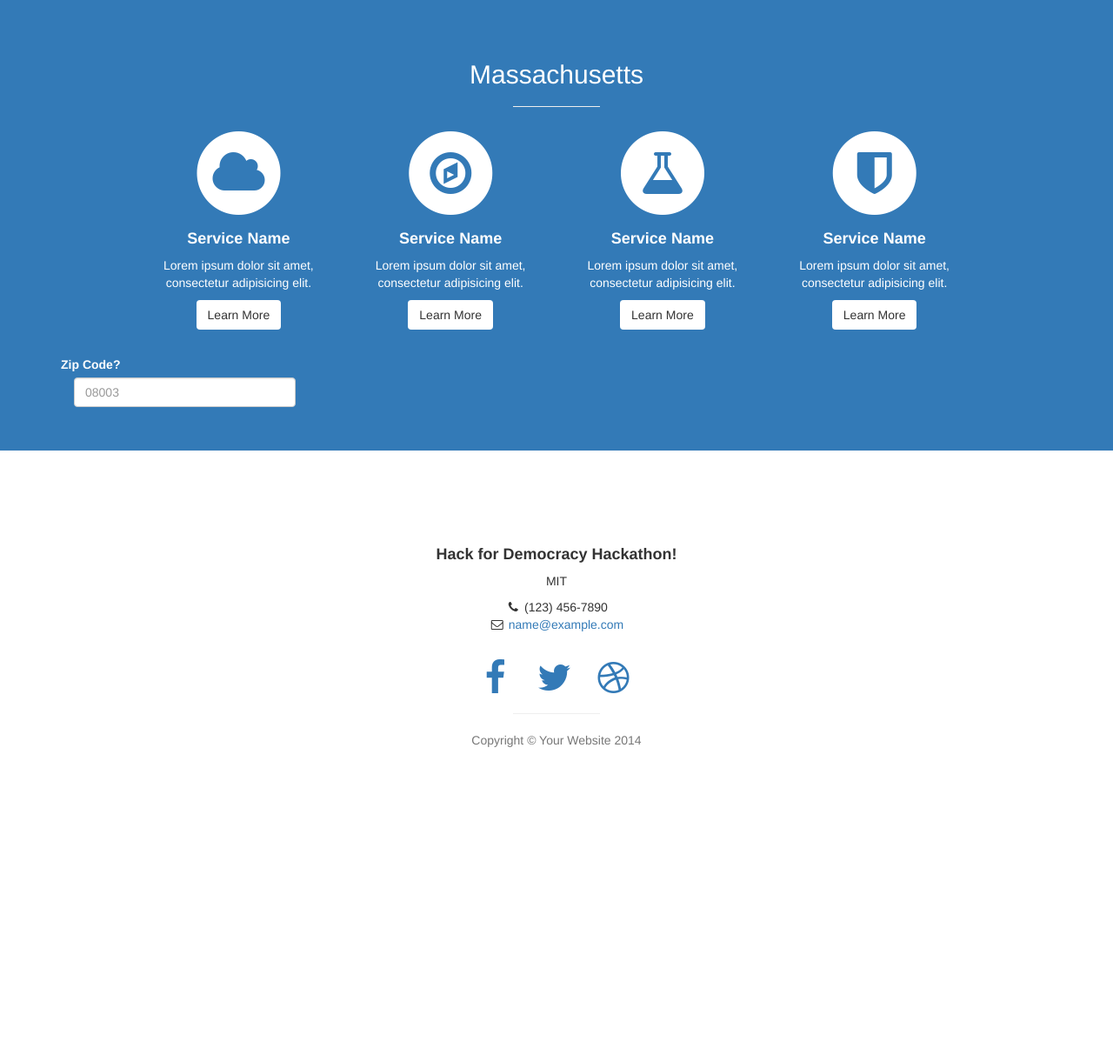
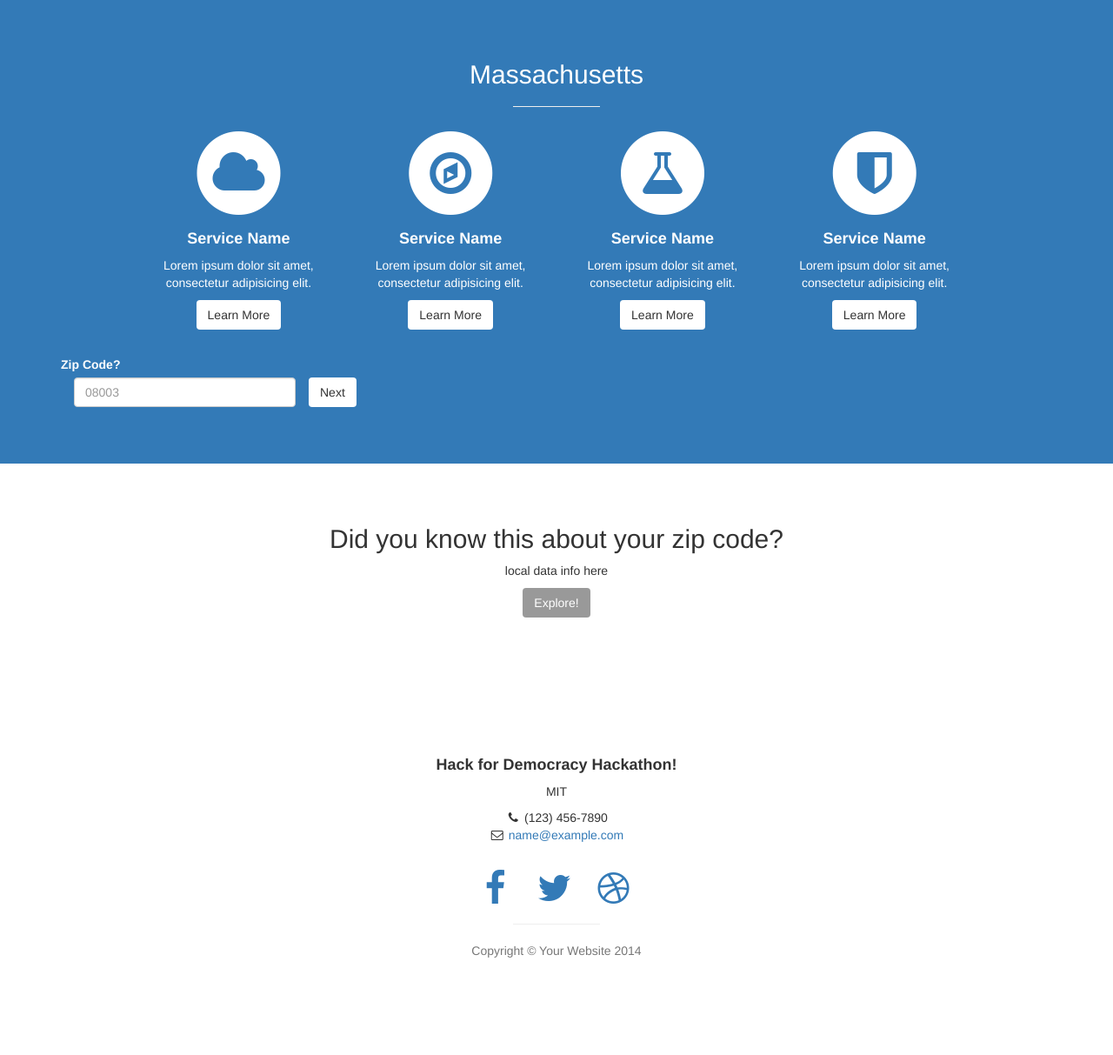
Before and after one commit to kmagno/Civic_Learning, a Django app: page / in a window 1280 px wide. Shown: the part 1404-2617 px from the top of the page at 87% size. Before the commit the page ends 2263 px from the top, so only its background shows below. Run offline with Django 3.2, Linux system fonts and the light colour scheme; some libraries are stand-ins or nearby versions.

Commit message:
link home page to zip code pages

```diff
--- a/civic_learning_site/site_app/static/js/index.js
+++ b/civic_learning_site/site_app/static/js/index.js
@@ -9,4 +9,12 @@ $(document).ready(function() {
         }
       }
     });
+
+    $("zip-submit").click(function() {
+      alert("asd");
+      console.log("asdf");
+      console.log($("zipcode-input").val());
+
+    });
+
   });
--- a/civic_learning_site/site_app/templates/site_app/index.html
+++ b/civic_learning_site/site_app/templates/site_app/index.html
@@ -84,7 +84,7 @@
                     <div id="map" class="col-lg-offset-3"></div>
                     <div><h3 id="clicked-state"> </h3></div>
                     <br>
-                      <a id="confirm-button" href="#local-state" class="btn btn-dark btn-lg">Yes!</a>
+                      <a id="confirm-button" href="#state-data" class="btn btn-dark btn-lg">Yes!</a>
 
                 </div>
 
@@ -98,7 +98,7 @@
 
     <!-- Services -->
     <!-- The circle icons use Font Awesome's stacked icon classes. For more information, visit http://fontawesome.io/examples/ -->
-    <section id="local-state" class="services bg-primary">
+    <section id="state-data" class="services bg-primary">
         <div class="container">
             <div class="row text-center">
                 <div class="col-lg-10 col-lg-offset-1">
@@ -162,16 +162,35 @@
                 </div>
                 <!-- /.col-lg-10 -->
             </div>
+
             <div class="form-group">
               <label for="zipcode-input" class="col-form-label">Zip Code?</label> <br>
               <div class="col-lg-3">
-                <input class="form-control" type="text" placeholder="08003" id="zipcode-input">
+                <input class="form-control" type="text" placeholder="08003" id="zipcode-input" onchange="zipChanged(this);">
               </div>
+                <a href="#local-data" class="btn btn-light">Next</a>
+
             </div>
             <!-- /.row -->
         </div>
         <!-- /.container -->
 
+    </section>
+
+    <!-- About -->
+    <section id="local-data" class="about">
+        <div class="container">
+            <div class="row">
+                <div class="col-lg-12 text-center">
+                    <h2 id="local-data-header">Did you know this about your zip code?</h2>
+                    <p>local data info here</p>
+                    <a href="/discover?zip=08003" class="btn btn-dark" id="discover-link">Explore!</a>
+                </div>
+
+            </div>
+            <!-- /.row -->
+        </div>
+        <!-- /.container -->
     </section>
 
     <!-- Footer -->
@@ -225,6 +244,12 @@
 
     <!-- Custom Theme JavaScript -->
     <script>
+    function zipChanged(event) {
+      var zipcode = $('#zipcode-input').val();
+      $('#local-data-header').text("Did you know this about zip code " + zipcode + "?");
+      document.getElementById('discover-link').href="/discover?zip=" + zipcode;
+    }
+
     // Closes the sidebar menu
     $("#menu-close").click(function(e) {
         e.preventDefault();
```
